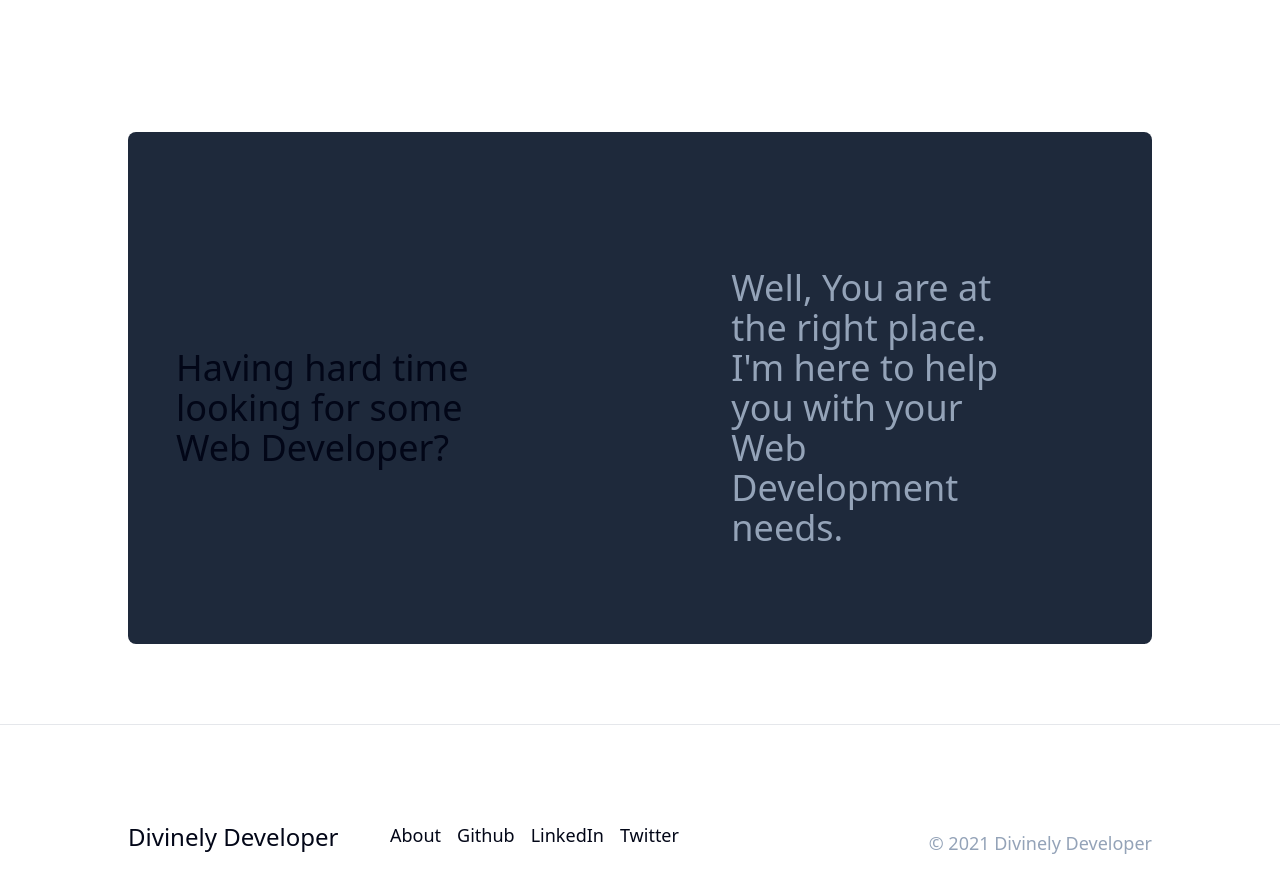
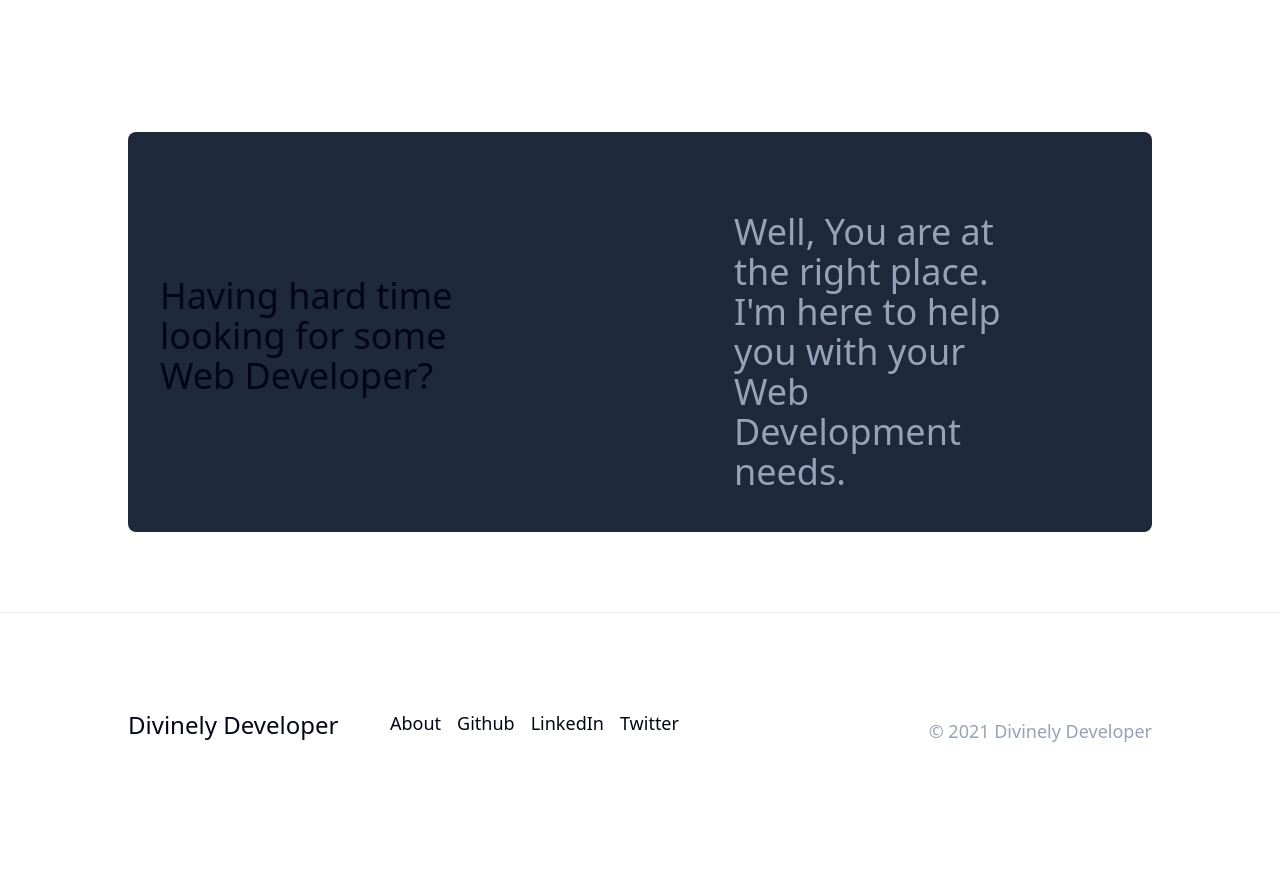
Before and after one commit to imankitkalirawana/tailmik, a React (Vite) app: page / in a window 1280 px wide. Shown: the part 1720-2613 px from the top of the page. After the commit the page ends 2529 px from the top, so only its background shows below. Built offline with nearby package versions, Linux system fonts and the light colour scheme.

Commit message:
Update text sizes and margins in Home component

```diff
--- a/src/pages/Home.tsx
+++ b/src/pages/Home.tsx
@@ -52,7 +52,7 @@ const Home = () => {
                 Bhuneshvar
               </p>
             </div>
-            <div className="col-span-full mt-12 lg:col-span-6 lg:col-start-6 lg:mt-0 text-center lg:text-start">
+            <div className="col-span-full mt-12 lg:col-span-6 lg:col-start-6 lg:mt-0 lg:text-start">
               <h2
                 className="leading-tight text-3xl md:text-4xl text-black dark:text-white"
                 id="intro"
@@ -79,15 +79,15 @@ const Home = () => {
             </a>
           </div>
         </div>
-        <div className="relative mx-10vw bg-slate-800 rounded-lg px-12 py-24 mt-80">
+        <div className="relative mx-10vw bg-slate-800 rounded-lg px-8 py-10 mt-80 md:py-25">
           <div className="grid grid-cols-4 gap-x-4 md:grid-cols-8 lg:grid-cols-12 lg:gap-x-6 mx-auto max-w-7xl mt-10 items-center">
-            <div className="col-span-full lg:col-span-4 lg:col-start-1">
-              <p className="text-4xl">
+            <div className="col-span-full lg:col-span-4 lg:col-start-1 mb-8">
+              <p className="text-2xl md:text-4xl">
                 Having hard time looking for some Web Developer?
               </p>
             </div>
             <div className="col-span-full lg:col-span-4 lg:col-start-8">
-              <p className="text-4xl text-slate-400">
+              <p className="text-2xl md:text-4xl text-slate-400">
                 Well, You are at the right place. I'm here to help you with your
                 Web Development needs.
               </p>
```
